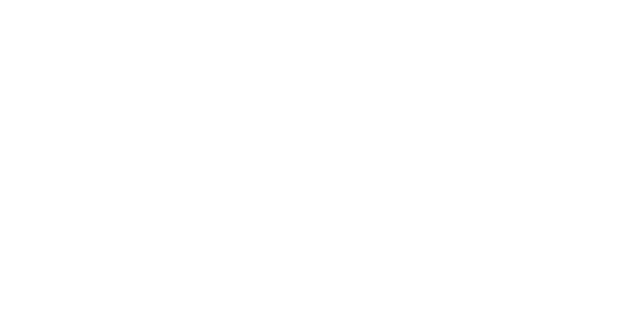
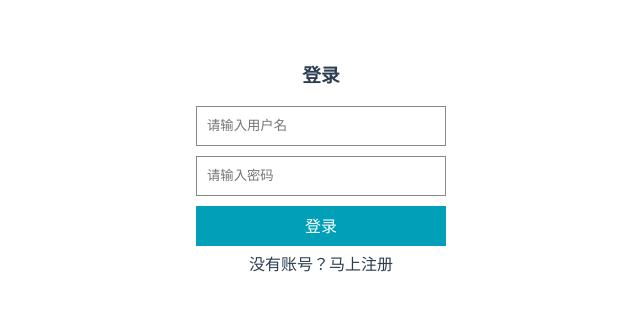
Before and after one commit to SE348-HW3-ChattelMortgageIS/web-information-system, a Vue app in the folder front-end/front/: page /#/login in a window 1280 px wide. Shown: the top 310 px of the page, without its empty margins (319-959 px from the left). Built offline with nearby package versions, Linux system fonts and the light colour scheme.

Commit message:
login page

```diff
--- a/front-end/front/src/components/leftNavi.vue
+++ b/front-end/front/src/components/leftNavi.vue
@@ -1,6 +1,6 @@
 <template>
     <el-col :span="12">
-      <!--<h5>默认颜色</h5>-->
+      <h5>user name</h5>
       <el-menu
         default-active="2"
         class="el-menu-vertical-demo"
@@ -32,7 +32,7 @@
           <i class="el-icon-document"></i>
           <span slot="title">消息中心</span>
         </el-menu-item>
-        <el-menu-item index="4">
+        <el-menu-item index="4" @click="">
           <i class="el-icon-setting"></i>
           <span slot="title">个人设置</span>
         </el-menu-item>
--- a/front-end/front/src/view/home.vue
+++ b/front-end/front/src/view/home.vue
@@ -10,7 +10,10 @@
 
     export default {
         name: "home",
-        components: {leftNavi}
+        components: {leftNavi},
+      methods:{
+
+      }
     }
 </script>
 
--- a/front-end/front/src/view/login.vue
+++ b/front-end/front/src/view/login.vue
@@ -1,13 +1,69 @@
 <template>
-
+  <div>
+    <div class="login-wrap" v-show="showLogin">
+      <h3>登录</h3>
+      <p v-show="showTishi">{{tishi}}</p>
+      <input type="text" placeholder="请输入用户名" v-model="username">
+      <input type="password" placeholder="请输入密码" v-model="password">
+      <button v-on:click="login()">登录</button>
+      <span v-on:click="ToRegister()">没有账号？马上注册</span>
+    </div>
+    <div class="clear"></div>
+    <div class="register-wrap" v-show="showRegister">
+      <h3>注册</h3>
+      <p v-show="showTishi">{{tishi}}</p>
+      <input type="text" placeholder="请输入用户名" v-model="newUsername">
+      <input type="text" placeholder="请输入用户邮箱" v-model="newUserMail">
+      <input type="password" placeholder="请输入密码" v-model="newPassword">
+      <input type="password" placeholder="请验证密码" v-model="newPasswordD">
+      <button v-on:click="register()">注册</button>
+      <span v-on:click="ToLogin()">已有账号？马上登录</span>
+    </div>
+  </div>
 </template>
 
 <script>
     export default {
-        name: "login"
+        name: "login",
+      methods:{
+        ToRegister: function () {
+          this.showRegister = true
+          this.showLogin = false
+          console.log(this.showLogin)
+          console.log(this.showRegister)
+        },
+        ToLogin () {
+          this.showRegister = false
+          this.showLogin = true
+        }
+      },
+      data () {
+        return {
+          showLogin: true,
+          showRegister: false,
+          showTishi: false,
+          tishi: '',
+          username: '',
+          password: '',
+          newUsername: '',
+          newPassword: '',
+          newPasswordD: '',
+          newUserMail: '',
+          logstate: false,
+          tableData: [],
+          checkPassword: '',
+          checkState: ''
+        }
+      }
     }
 </script>
 
 <style scoped>
-
+  .login-wrap{text-align:center;}
+  .register-wrap{text-align:center;}
+  input{display:block; width:250px; height:40px; line-height:40px; margin:0 auto; margin-bottom: 10px; outline:none; border:1px solid #888; padding:10px; box-sizing:border-box;}
+  p{color:red;}
+  button{display:block; width:250px; height:40px; line-height: 40px; margin:0 auto; border:none; background-color: #01a0b8; color:#fff; font-size:16px; margin-bottom:5px;}
+  span{cursor:pointer;}
+  span:hover{color: #01a0b8;}
 </style>
```
